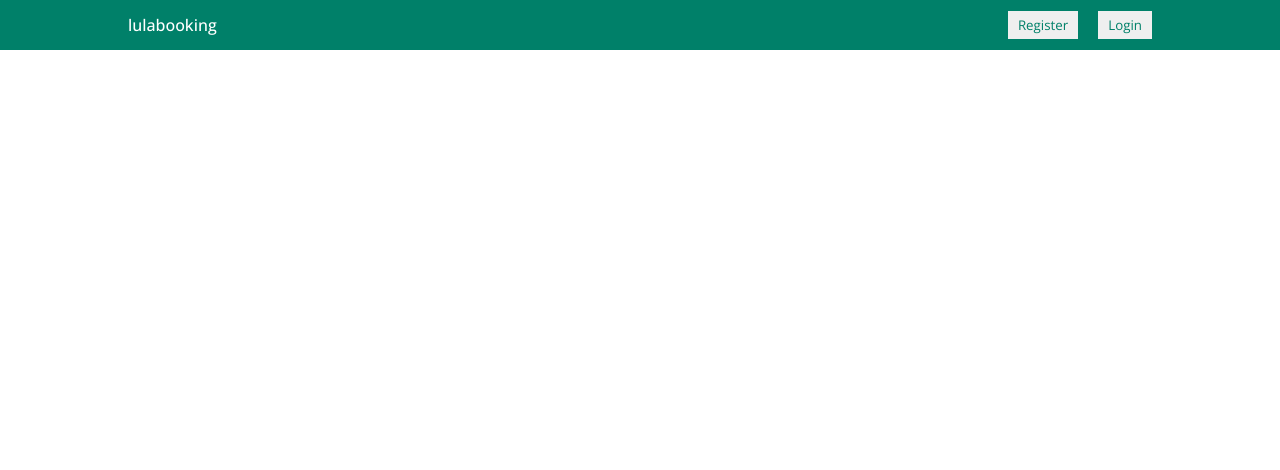
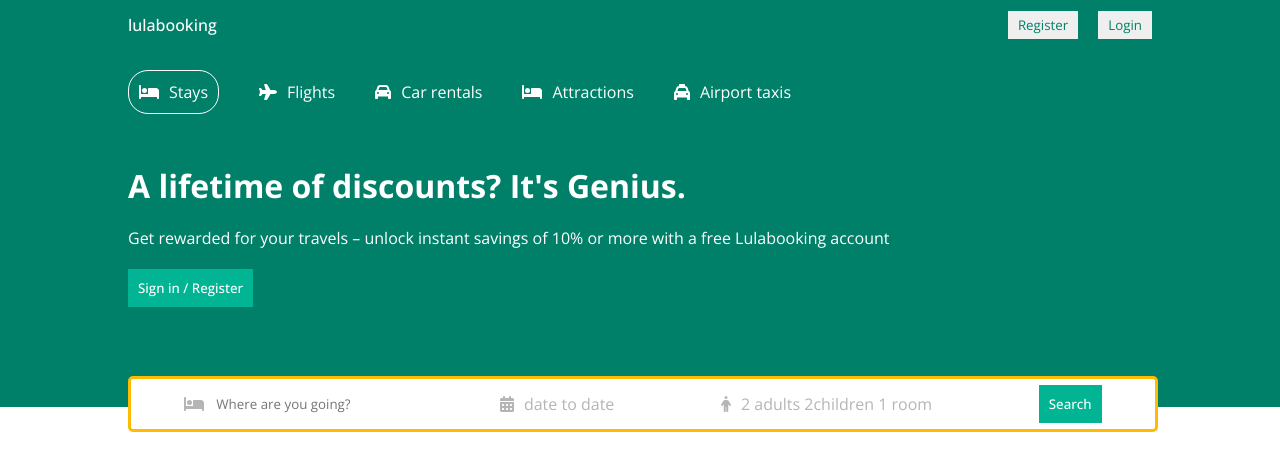
Before and after one commit to LulaZeta/reservation_app, a React (Create React App) app: page / in a window 1280 px wide. Shown: the top 470 px of the page. Built offline with nearby package versions, Linux system fonts and the light colour scheme.

Commit message:
header in progress

```diff
--- a/package.json
+++ b/package.json
@@ -3,6 +3,10 @@
   "version": "0.1.0",
   "private": true,
   "dependencies": {
+    "@fortawesome/fontawesome-svg-core": "^6.3.0",
+    "@fortawesome/free-regular-svg-icons": "^6.3.0",
+    "@fortawesome/free-solid-svg-icons": "^6.3.0",
+    "@fortawesome/react-fontawesome": "^0.2.0",
     "@testing-library/jest-dom": "^5.16.5",
     "@testing-library/react": "^13.4.0",
     "@testing-library/user-event": "^13.5.0",
--- /dev/null
+++ b/src/components/header/Header.jsx
@@ -0,0 +1,69 @@
+import './header.css';
+import { FontAwesomeIcon } from '@fortawesome/react-fontawesome';
+import {
+  faBed,
+  faCar,
+  faPlane,
+  faTaxi,
+  faCalendarDays,
+  faPerson,
+} from '@fortawesome/free-solid-svg-icons';
+
+export const Header = () => {
+  return (
+    <div className="header">
+      <div className="headerContainer">
+        <div className="headerList">
+          <div className="headerListItem active">
+            <FontAwesomeIcon icon={faBed} />
+            <span>Stays</span>
+          </div>
+          <div className="headerListItem">
+            <FontAwesomeIcon icon={faPlane} />
+            <span>Flights</span>
+          </div>
+          <div className="headerListItem">
+            <FontAwesomeIcon icon={faCar} />
+            <span>Car rentals</span>
+          </div>
+          <div className="headerListItem">
+            <FontAwesomeIcon icon={faBed} />
+            <span>Attractions</span>
+          </div>
+          <div className="headerListItem">
+            <FontAwesomeIcon icon={faTaxi} />
+            <span>Airport taxis</span>
+          </div>
+        </div>
+        <h1 className="headerTitle">A lifetime of discounts? It's Genius.</h1>
+        <p className="headerDesc">
+          Get rewarded for your travels – unlock instant savings of 10% or more
+          with a free Lulabooking account
+        </p>
+
+        <button className="headerBtn">Sign in / Register</button>
+        <div className="headerSearch">
+          <div className="headerSearchItem">
+            <FontAwesomeIcon icon={faBed} className="headerIcon" />
+            <input
+              type="text"
+              placeholder="Where are you going?"
+              className="headerSearchInput"
+            />
+          </div>
+          <div className="headerSearchItem">
+            <FontAwesomeIcon icon={faCalendarDays} className="headerIcon" />
+            <span className="headerSearchText">date to date</span>
+          </div>
+          <div className="headerSearchItem">
+            <FontAwesomeIcon icon={faPerson} className="headerIcon" />
+            <span className="headerSearchText">2 adults 2children 1 room </span>
+          </div>
+          <div className="headerSearchItem">
+            <button className="headerBtn">Search</button>
+          </div>
+        </div>
+      </div>
+    </div>
+  );
+};
--- /dev/null
+++ b/src/components/header/header.css
@@ -0,0 +1,69 @@
+.header {
+  background-color: #008069;
+  color: #fff;
+  display: flex;
+  justify-content: center;
+  position: relative;
+}
+.headerContainer {
+  width: 100%;
+  max-width: 1024px;
+  margin: 20px 0px 100px 0px;
+}
+.headerList {
+  display: flex;
+  gap: 40px;
+  margin-bottom: 50px;
+}
+.headerListItem {
+  display: flex;
+  align-items: center;
+  gap: 10px;
+}
+.headerListItem.active {
+  border: 1px solid #fff;
+  padding: 10px;
+  border-radius: 20px;
+}
+.headerDesc {
+  margin: 20px 0px;
+}
+.headerBtn {
+  background-color: #01b594;
+  color: #fff;
+  border: none;
+  font-weight: 500;
+  padding: 10px;
+  cursor: pointer;
+}
+.headerSearch {
+  height: 30px;
+  background-color: #fff;
+  border: 3px solid #febb02;
+  display: flex;
+  align-items: center;
+  justify-content: space-around;
+  padding: 10px 0px;
+  border-radius: 5px;
+  position: absolute;
+  bottom: -25px;
+  width: 100%;
+  max-width: 1024px;
+}
+
+.headerIcon {
+  color: rgb(181, 181, 181);
+}
+.headerSearchItem {
+  display: flex;
+  align-items: center;
+  gap: 10px;
+}
+.headerSearchInput {
+  border: none;
+  outline: none;
+}
+.headerSearchText {
+  color: rgb(181, 181, 181);
+  cursor: pointer;
+}
--- a/src/pages/home/Home.jsx
+++ b/src/pages/home/Home.jsx
@@ -1,3 +1,4 @@
+import { Header } from '../../components/header/Header';
 import { Navbar } from '../../components/navbar/Navbar';
 import './home.css';
 
@@ -5,6 +6,7 @@
   return (
     <div>
       <Navbar />
+      <Header />
     </div>
   );
 };
```
Also changed, not shown: 2 other files (tests, documents, lock files or other folders).
